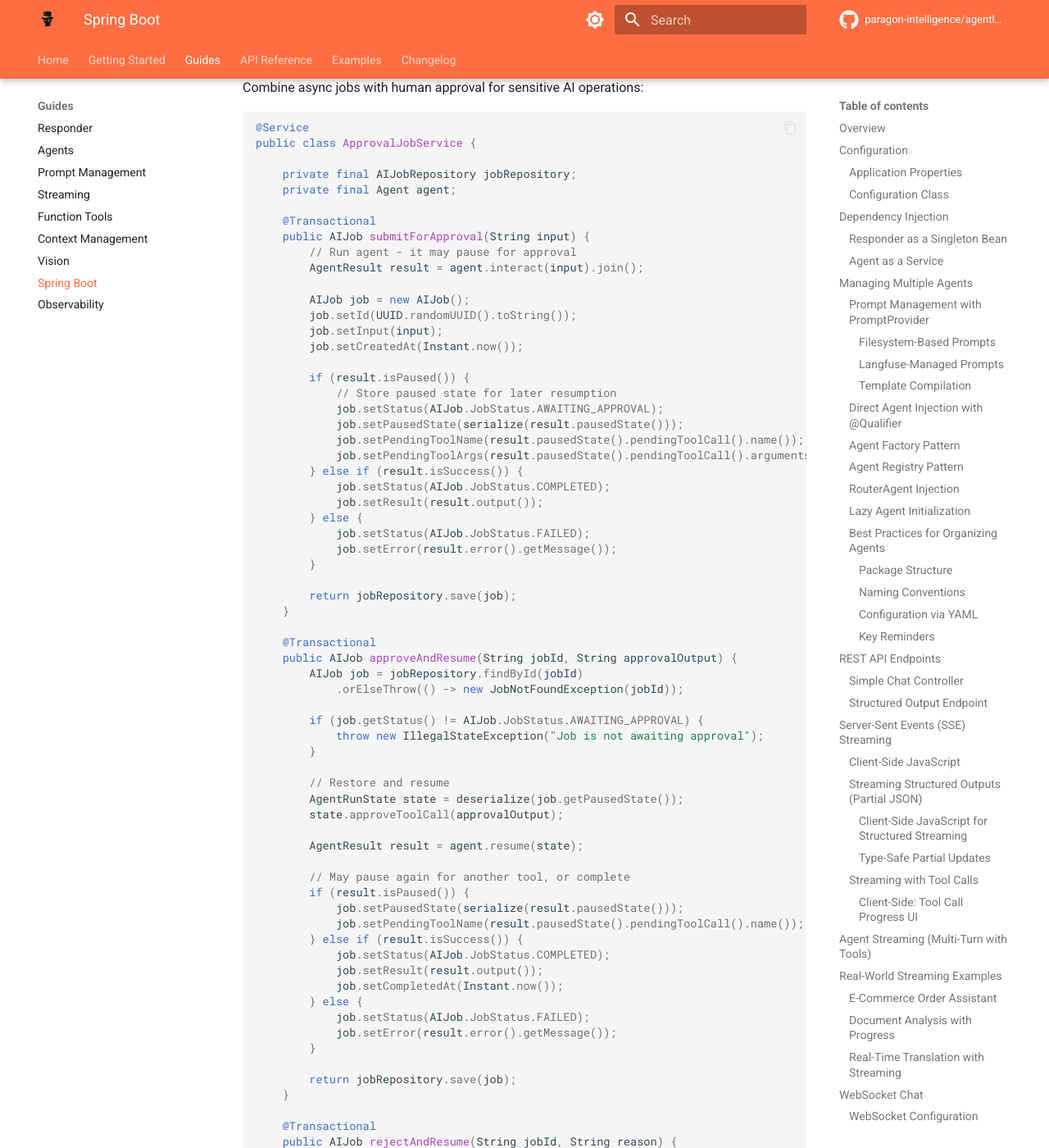
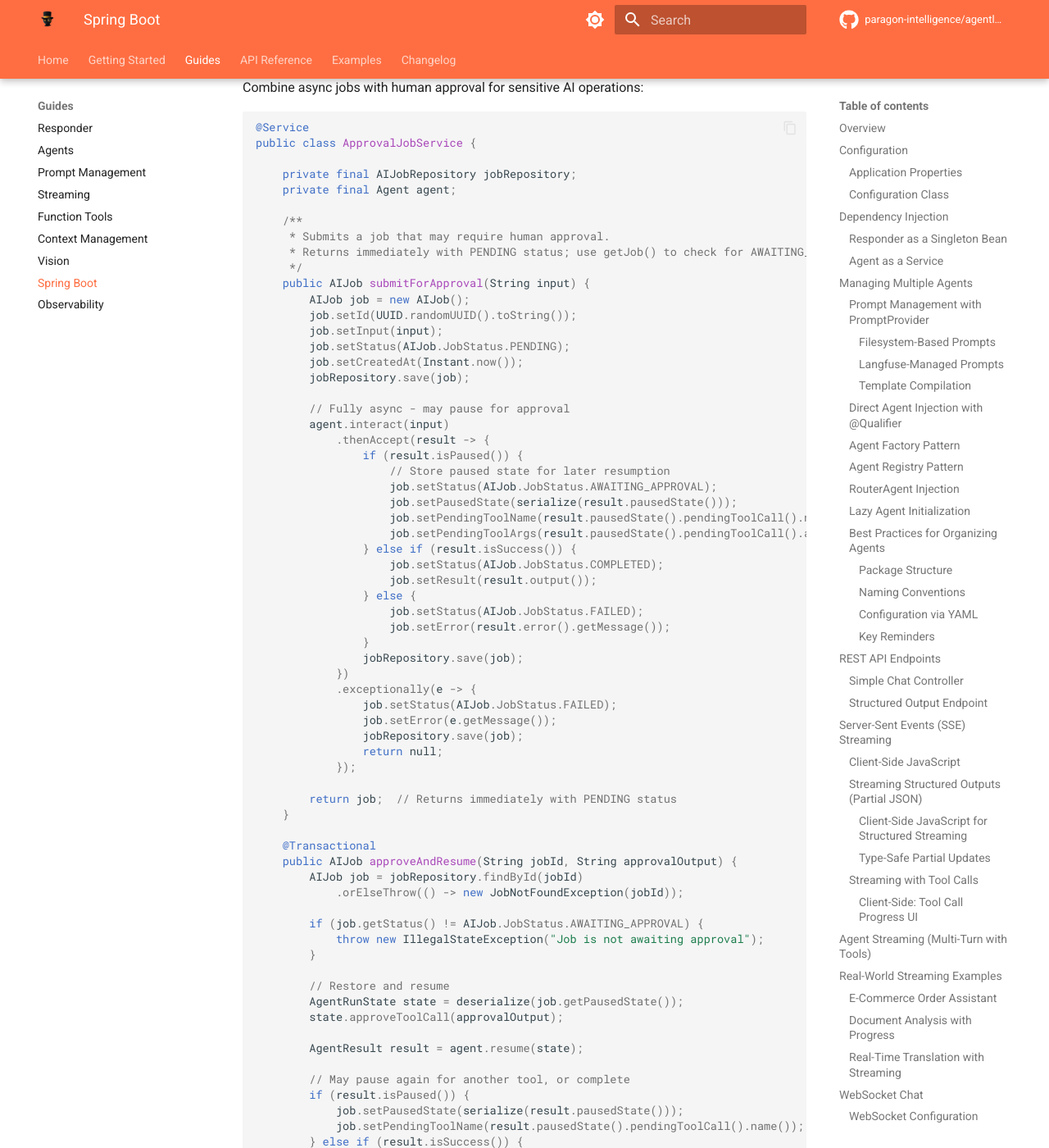
Before and after one commit to paragon-intelligence/agentle4j, an MkDocs documentation site: the page built from docs/guides/spring-boot.md, in a window 1280 px wide and 1400 px high, scrolled down 47293 px. Shown: the whole window at 82% size. Built offline with MkDocs 1.6.1 and Material for MkDocs 9.7.7, drawn with Linux system fonts in a browser that asks for light colours; comment, search, counter and statistics services are not loaded; the version menu is left out; some of the changed text lies outside the part shown.

Commit message:
docs: Refactor Spring Boot guide examples to use fully asynchronous CompletableFuture methods, eliminating ExecutorService and blocking .join() calls.

````diff
--- a/docs/guides/spring-boot.md
+++ b/docs/guides/spring-boot.md
@@ -1837,8 +1835,8 @@
         Job job = new Job(jobId, request.input(), JobStatus.PENDING, null, null);
         jobStore.save(job);
 
-        // Fire and forget - run in background
-        executor.submit(() -> processJob(jobId, request.input()));
+        // Fire and forget - fully async, no blocking
+        processJobAsync(jobId, request.input());
 
         return new JobSubmissionResponse(jobId, JobStatus.PENDING);
     }
@@ -1868,21 +1866,25 @@
         }
     }
 
-    private void processJob(String jobId, String input) {
-        try {
-            jobStore.save(jobStore.get(jobId).get().withStatus(JobStatus.RUNNING));
-
-            AgentResult result = analysisAgent.interact(input).join();
-
-            if (result.isSuccess()) {
-                jobStore.save(new Job(jobId, input, JobStatus.COMPLETED, result.output(), null));
-            } else {
-                String error = result.error() != null ? result.error().getMessage() : "Unknown error";
-                jobStore.save(new Job(jobId, input, JobStatus.FAILED, null, error));
-            }
-        } catch (Exception e) {
-            jobStore.save(new Job(jobId, input, JobStatus.FAILED, null, e.getMessage()));
-        }
+    private void processJobAsync(String jobId, String input) {
+        // Update to RUNNING
+        jobStore.get(jobId).ifPresent(job ->
+            jobStore.save(job.withStatus(JobStatus.RUNNING)));
+
+        // Fully async - no .join() blocking
+        analysisAgent.interact(input)
+            .thenAccept(result -> {
+                if (result.isSuccess()) {
+                    jobStore.save(new Job(jobId, input, JobStatus.COMPLETED, result.output(), null));
+                } else {
+                    String error = result.error() != null ? result.error().getMessage() : "Unknown error";
+                    jobStore.save(new Job(jobId, input, JobStatus.FAILED, null, error));
+                }
+            })
+            .exceptionally(e -> {
+                jobStore.save(new Job(jobId, input, JobStatus.FAILED, null, e.getMessage()));
+                return null;
+            });
     }
 
     // DTOs
@@ -2107,43 +2109,43 @@
     public void processJob(JobPublisherController.AIJobMessage message) {
         String jobId = message.jobId();
 
-        try {
-            // Update status to RUNNING
-            jobStore.save(new JobPublisherController.Job(
-                jobId, JobPublisherController.JobStatus.RUNNING, null, null));
-
-            // Execute AI task
-            AgentResult result = analysisAgent.interact(message.input()).join();
-
-            JobPublisherController.Job completedJob;
-            if (result.isSuccess()) {
-                completedJob = new JobPublisherController.Job(
-                    jobId, JobPublisherController.JobStatus.COMPLETED, result.output(), null);
-            } else {
-                String error = result.error() != null ? result.error().getMessage() : "Unknown error";
-                completedJob = new JobPublisherController.Job(
-                    jobId, JobPublisherController.JobStatus.FAILED, null, error);
-            }
-
-            jobStore.save(completedJob);
-
-            // Notify via callback if provided
-            if (message.callbackUrl() != null && !message.callbackUrl().isEmpty()) {
-                notifyCallback(message.callbackUrl(), completedJob);
-            }
-
-            // Publish result to result queue (for other consumers)
-            rabbitTemplate.convertAndSend(RabbitMQConfig.RESULT_QUEUE, completedJob);
-
-        } catch (Exception e) {
-            JobPublisherController.Job failedJob = new JobPublisherController.Job(
-                jobId, JobPublisherController.JobStatus.FAILED, null, e.getMessage());
-            jobStore.save(failedJob);
-
-            if (message.callbackUrl() != null) {
-                notifyCallback(message.callbackUrl(), failedJob);
-            }
-        }
+        // Update status to RUNNING
+        jobStore.save(new JobPublisherController.Job(
+            jobId, JobPublisherController.JobStatus.RUNNING, null, null));
+
+        // Execute AI task - fully async
+        analysisAgent.interact(message.input())
+            .thenAccept(result -> {
+                JobPublisherController.Job completedJob;
+                if (result.isSuccess()) {
+                    completedJob = new JobPublisherController.Job(
+                        jobId, JobPublisherController.JobStatus.COMPLETED, result.output(), null);
+                } else {
+                    String error = result.error() != null ? result.error().getMessage() : "Unknown error";
+                    completedJob = new JobPublisherController.Job(
+                        jobId, JobPublisherController.JobStatus.FAILED, null, error);
+                }
+
+                jobStore.save(completedJob);
+
+                // Notify via callback if provided
+                if (message.callbackUrl() != null && !message.callbackUrl().isEmpty()) {
+                    notifyCallback(message.callbackUrl(), completedJob);
+                }
+
+                // Publish result to result queue
+                rabbitTemplate.convertAndSend(RabbitMQConfig.RESULT_QUEUE, completedJob);
+            })
+            .exceptionally(e -> {
+                JobPublisherController.Job failedJob = new JobPublisherController.Job(
+                    jobId, JobPublisherController.JobStatus.FAILED, null, e.getMessage());
+                jobStore.save(failedJob);
+
+                if (message.callbackUrl() != null) {
+                    notifyCallback(message.callbackUrl(), failedJob);
+                }
+                return null;
+            });
     }
 
     private void notifyCallback(String callbackUrl, JobPublisherController.Job job) {
@@ -2185,13 +2185,11 @@
         String jobId = UUID.randomUUID().toString();
 
         jobStore.save(new Job(jobId, JobStatus.PENDING, null));
-
-        executor.submit(() -> {
-            try {
-                jobStore.save(new Job(jobId, JobStatus.RUNNING, null));
-
-                AgentResult result = agent.interact(request.input()).join();
-
+        jobStore.save(new Job(jobId, JobStatus.RUNNING, null));
+
+        // Fully async - no executor needed, CompletableFuture handles it
+        agent.interact(request.input())
+            .thenAccept(result -> {
                 Job completedJob = result.isSuccess()
                     ? new Job(jobId, JobStatus.COMPLETED, result.output())
                     : new Job(jobId, JobStatus.FAILED, result.error().getMessage());
@@ -2202,14 +2200,15 @@
                 if (request.webhookUrl() != null) {
                     sendWebhook(request.webhookUrl(), completedJob, request.webhookSecret());
                 }
-            } catch (Exception e) {
+            })
+            .exceptionally(e -> {
                 Job failed = new Job(jobId, JobStatus.FAILED, e.getMessage());
                 jobStore.save(failed);
                 if (request.webhookUrl() != null) {
                     sendWebhook(request.webhookUrl(), failed, request.webhookSecret());
                 }
-            }
-        });
+                return null;
+            });
 
         return new JobResponse(jobId, JobStatus.PENDING);
     }
@@ -2381,35 +2380,36 @@
     }
 
     private void processJob(AIJob job) {
-        try {
-            job.setStatus(AIJob.JobStatus.RUNNING);
-            job.setStartedAt(Instant.now());
-            jobRepository.save(job);
-
-            AgentResult result = agent.interact(job.getInput()).join();
-
-            if (result.isSuccess()) {
-                job.setStatus(AIJob.JobStatus.COMPLETED);
-                job.setResult(result.output());
-            } else {
+        job.setStatus(AIJob.JobStatus.RUNNING);
+        job.setStartedAt(Instant.now());
+        jobRepository.save(job);
+
+        // Fully async processing
+        agent.interact(job.getInput())
+            .thenAccept(result -> {
+                if (result.isSuccess()) {
+                    job.setStatus(AIJob.JobStatus.COMPLETED);
+                    job.setResult(result.output());
+                } else {
+                    job.setStatus(AIJob.JobStatus.FAILED);
+                    job.setError(result.error() != null ? result.error().getMessage() : "Unknown error");
+                }
+
+                job.setCompletedAt(Instant.now());
+                jobRepository.save(job);
+
+                // Send webhook notification
+                if (job.getWebhookUrl() != null) {
+                    sendWebhook(job);
+                }
+            })
+            .exceptionally(e -> {
                 job.setStatus(AIJob.JobStatus.FAILED);
-                job.setError(result.error() != null ? result.error().getMessage() : "Unknown error");
-            }
-
-            job.setCompletedAt(Instant.now());
-            jobRepository.save(job);
-
-            // Send webhook notification
-            if (job.getWebhookUrl() != null) {
-                sendWebhook(job);
-            }
-
-        } catch (Exception e) {
-            job.setStatus(AIJob.JobStatus.FAILED);
-            job.setError(e.getMessage());
-            job.setCompletedAt(Instant.now());
-            jobRepository.save(job);
-        }
+                job.setError(e.getMessage());
+                job.setCompletedAt(Instant.now());
+                jobRepository.save(job);
+                return null;
+            });
     }
 
     private void sendWebhook(AIJob job) {
@@ -2445,31 +2445,44 @@
     private final AIJobRepository jobRepository;
     private final Agent agent;
 
-    @Transactional
+    /**
+     * Submits a job that may require human approval.
+     * Returns immediately with PENDING status; use getJob() to check for AWAITING_APPROVAL.
+     */
     public AIJob submitForApproval(String input) {
-        // Run agent - it may pause for approval
-        AgentResult result = agent.interact(input).join();
-
         AIJob job = new AIJob();
         job.setId(UUID.randomUUID().toString());
         job.setInput(input);
+        job.setStatus(AIJob.JobStatus.PENDING);
         job.setCreatedAt(Instant.now());
-
-        if (result.isPaused()) {
-            // Store paused state for later resumption
-            job.setStatus(AIJob.JobStatus.AWAITING_APPROVAL);
-            job.setPausedState(serialize(result.pausedState()));
-            job.setPendingToolName(result.pausedState().pendingToolCall().name());
-            job.setPendingToolArgs(result.pausedState().pendingToolCall().arguments());
-        } else if (result.isSuccess()) {
-            job.setStatus(AIJob.JobStatus.COMPLETED);
-            job.setResult(result.output());
-        } else {
-            job.setStatus(AIJob.JobStatus.FAILED);
-            job.setError(result.error().getMessage());
-        }
-
-        return jobRepository.save(job);
+        jobRepository.save(job);
+
+        // Fully async - may pause for approval
+        agent.interact(input)
+            .thenAccept(result -> {
+                if (result.isPaused()) {
+                    // Store paused state for later resumption
+                    job.setStatus(AIJob.JobStatus.AWAITING_APPROVAL);
+                    job.setPausedState(serialize(result.pausedState()));
+                    job.setPendingToolName(result.pausedState().pendingToolCall().name());
+                    job.setPendingToolArgs(result.pausedState().pendingToolCall().arguments());
+                } else if (result.isSuccess()) {
+                    job.setStatus(AIJob.JobStatus.COMPLETED);
+                    job.setResult(result.output());
+                } else {
+                    job.setStatus(AIJob.JobStatus.FAILED);
+                    job.setError(result.error().getMessage());
+                }
+                jobRepository.save(job);
+            })
+            .exceptionally(e -> {
+                job.setStatus(AIJob.JobStatus.FAILED);
+                job.setError(e.getMessage());
+                jobRepository.save(job);
+                return null;
+            });
+
+        return job;  // Returns immediately with PENDING status
     }
 
     @Transactional
@@ -2538,10 +2551,17 @@
     Set appropriate timeouts for AI operations to prevent hung jobs:
 
     ```java
-    AgentResult result = agent.interact(input)
+    agent.interact(input)
         .orTimeout(5, TimeUnit.MINUTES)
-        .exceptionally(e -> AgentResult.error(new TimeoutException("Job timed out"), context, 0))
-        .join();
+        .thenAccept(result -> {
+            // Handle success
+        })
+        .exceptionally(e -> {
+            if (e.getCause() instanceof TimeoutException) {
+                // Handle timeout specifically
+            }
+            return null;
+        });
     ```
 
 !!! note "Scaling Workers"
````
Also changed, not shown: other parts of docs/guides/spring-boot.md (+0 -4 lines).
